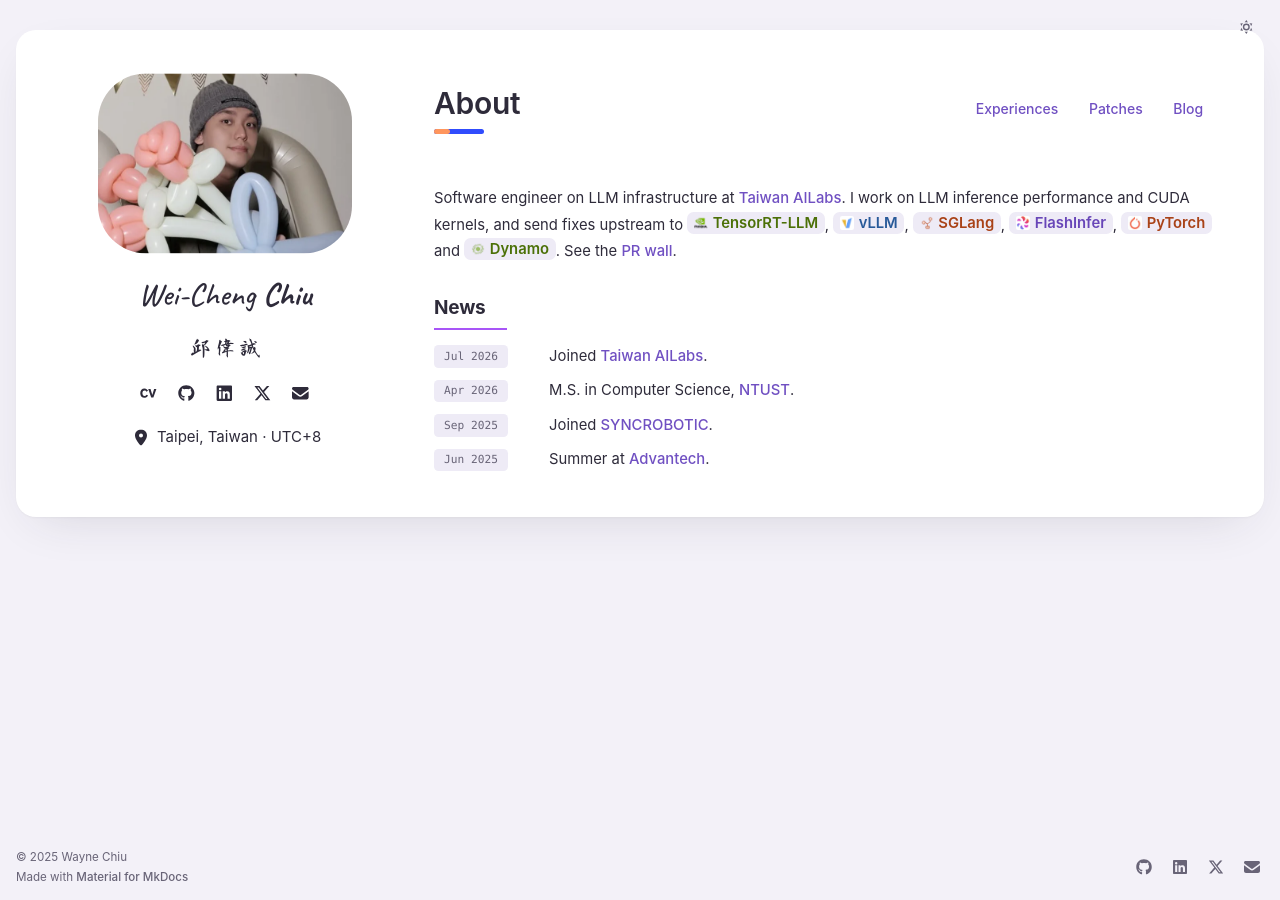
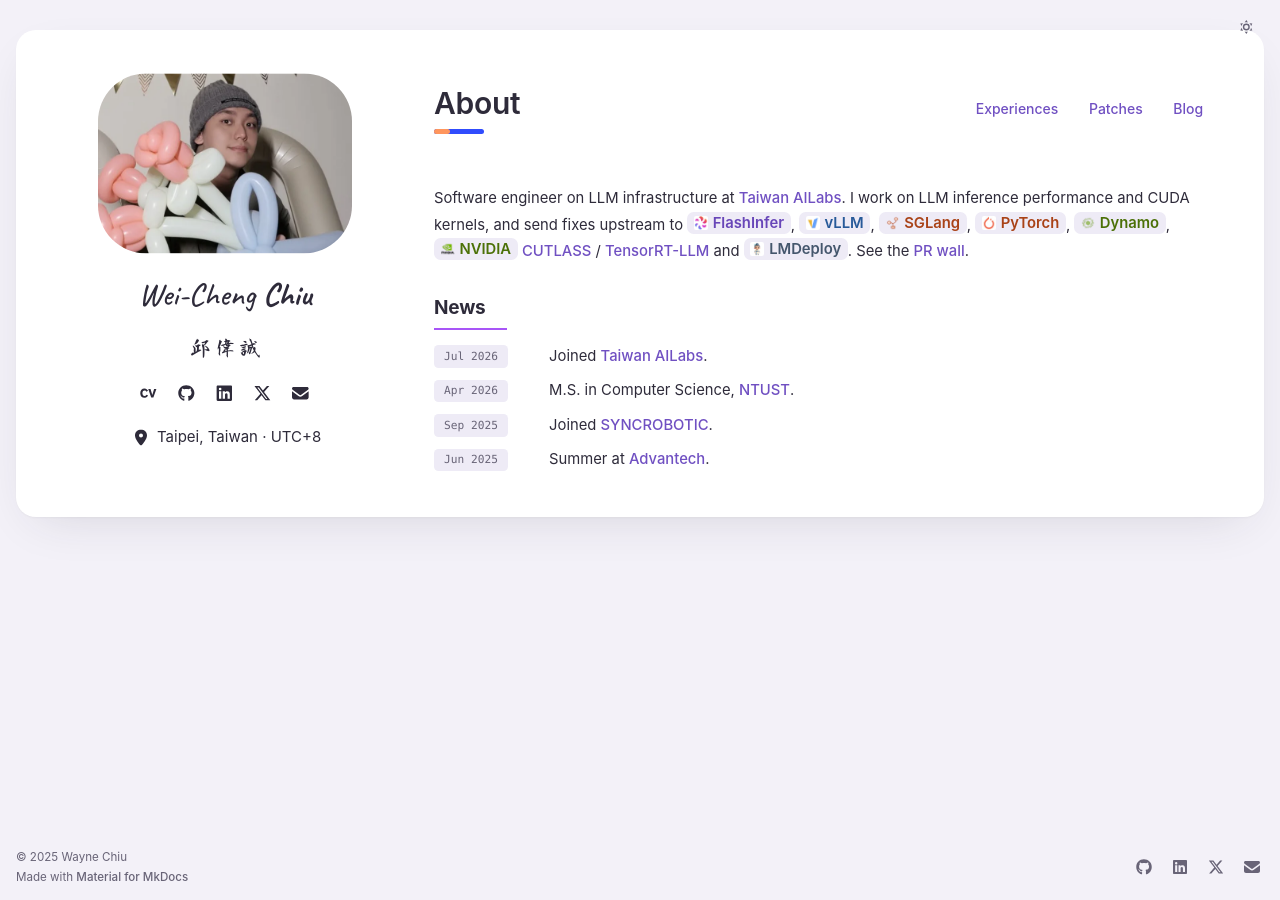
Before and after one commit to waynehacking8/waynehacking8.github.io, an MkDocs documentation site: the page built from docs/index.md, in a window 1280 px wide. Built offline with MkDocs 1.6.1 and Material for MkDocs 9.7.7, drawn with Linux system fonts in a browser that asks for light colours.

Commit message:
Homepage: restore the full original logo chip set
Co-Authored-By: Claude Opus 5.5 <noreply@anthropic.com>

```diff
--- a/docs/index.md
+++ b/docs/index.md
@@ -8,12 +8,14 @@ hide:
 
 Software engineer on LLM infrastructure at [Taiwan AILabs](https://ailabs.tw/).
 I work on LLM inference performance and CUDA kernels, and send fixes upstream to
-<a href="https://github.com/NVIDIA/TensorRT-LLM"><span class="chip chip-green"><img src="assets/logos/nvidia.png" alt="" width="64" height="64" />TensorRT-LLM</span></a>,
+<a href="https://github.com/flashinfer-ai/flashinfer"><span class="chip chip-purple"><img src="assets/logos/flashinfer.png" alt="" width="64" height="64" />FlashInfer</span></a>,
 <a href="https://github.com/vllm-project/vllm"><span class="chip chip-blue"><img src="assets/logos/vllm.png" alt="" width="64" height="64" />vLLM</span></a>,
 <a href="https://github.com/sgl-project/sglang"><span class="chip chip-orange"><img src="assets/logos/sglang.png" alt="" width="64" height="64" />SGLang</span></a>,
-<a href="https://github.com/flashinfer-ai/flashinfer"><span class="chip chip-purple"><img src="assets/logos/flashinfer.png" alt="" width="64" height="64" />FlashInfer</span></a>,
-<a href="https://github.com/pytorch/pytorch"><span class="chip chip-orange"><img src="assets/logos/pytorch.png" alt="" width="64" height="64" />PyTorch</span></a> and
-<a href="https://github.com/ai-dynamo/dynamo"><span class="chip chip-green"><img src="assets/logos/dynamo.png" alt="" width="64" height="64" />Dynamo</span></a>.
+<a href="https://github.com/pytorch/pytorch"><span class="chip chip-orange"><img src="assets/logos/pytorch.png" alt="" width="64" height="64" />PyTorch</span></a>,
+<a href="https://github.com/ai-dynamo/dynamo"><span class="chip chip-green"><img src="assets/logos/dynamo.png" alt="" width="64" height="64" />Dynamo</span></a>,
+<a href="https://github.com/NVIDIA"><span class="chip chip-green"><img src="assets/logos/nvidia.png" alt="" width="64" height="64" />NVIDIA</span></a>
+<a href="https://github.com/NVIDIA/cutlass">CUTLASS</a> / <a href="https://github.com/NVIDIA/TensorRT-LLM">TensorRT-LLM</a> and
+<a href="https://github.com/InternLM/lmdeploy"><span class="chip chip-navy"><img src="assets/logos/internlm.png" alt="" width="64" height="64" />LMDeploy</span></a>.
 See the [PR wall](https://prs.wayne.is-a.dev).
 
 ## News
```
